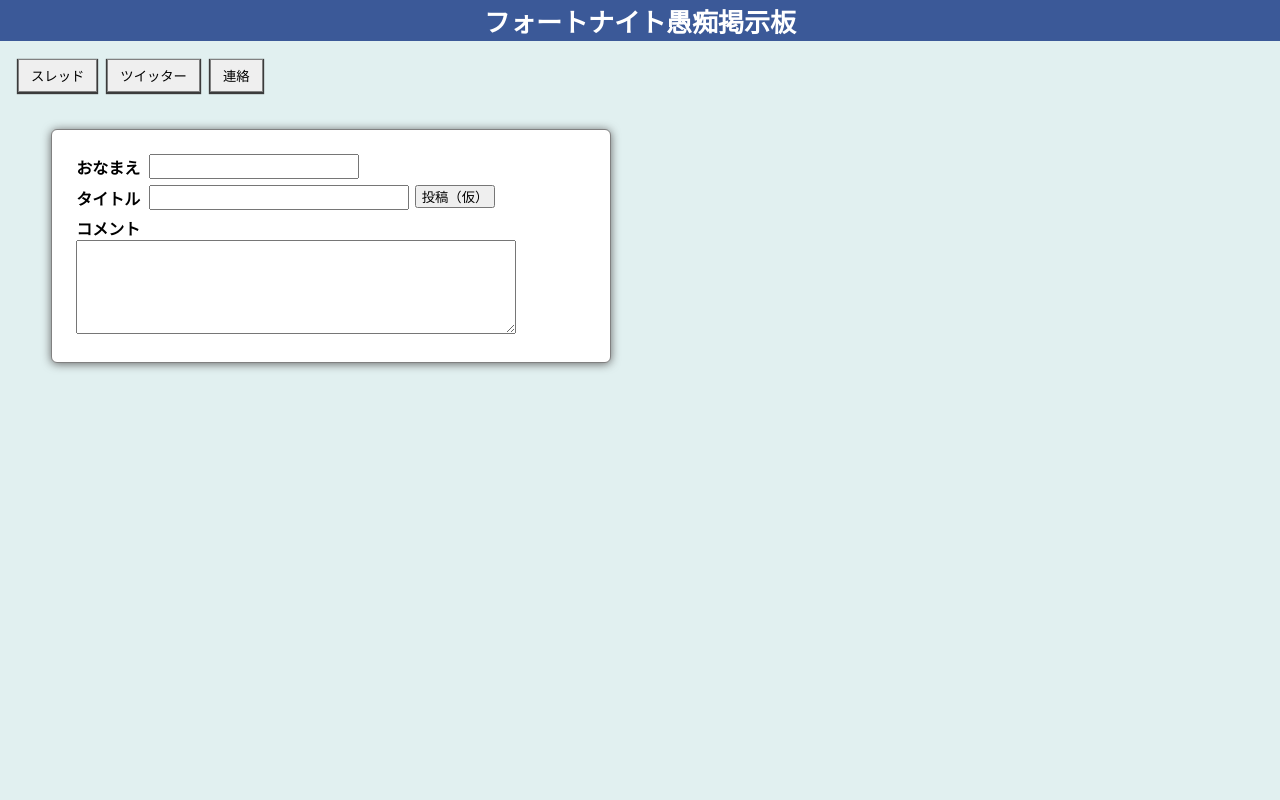
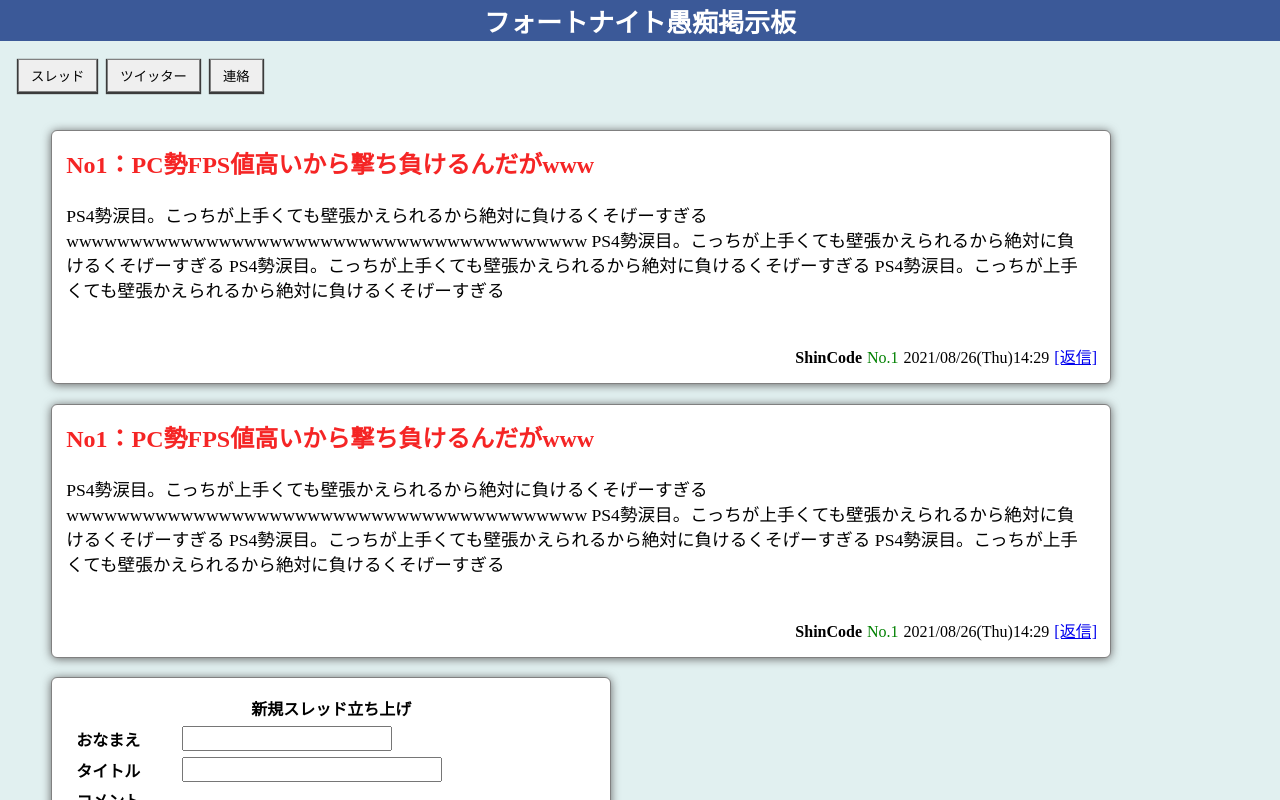
Before and after one commit to Shin-sibainu/bulletin-board-fortnite, a React (Create React App) app: page / in a window 1280 px wide. Shown: the top 800 px of the page. Built offline with nearby package versions, Linux system fonts and the light colour scheme.

Commit message:
thread position chnage like 2channeru

```diff
--- a/src/components/main/Main.jsx
+++ b/src/components/main/Main.jsx
@@ -1,14 +1,14 @@
 import React from "react";
 import { TopButtons } from "./button/TopButtons";
-import { PostArea } from "./post/PostArea";
-import { ThreadArea } from "./ThreadArea";
+import { NewPostThread } from "./post/NewPostTread";
+import { ThreadArea } from "./thread/ThreadArea";
 
 export const Main = () => {
   return (
     <div>
       <TopButtons />
-      <PostArea />
       <ThreadArea />
+      <NewPostThread />
     </div>
   );
 };
--- a/src/components/main/post/PostArea.jsx
+++ b/src/components/main/post/NewPostTread.jsx
@@ -1,13 +1,14 @@
 import React from "react";
 // import { PostInput } from "./PostInput";
 
-export const PostArea = () => {
+export const NewPostThread = () => {
   return (
     <div>
       {/* <form method="POST"> */}
       <form>
         <div className="postArea">
           <div className="postBox">
+            <span>新規スレッド立ち上げ</span>
             <table className="postTable">
               <tbody>
                 <tr>
@@ -30,12 +31,6 @@
                       maxLength="12"
                       className="titleInput"
                     />
-                    {/*   <input
-                      type="submit"
-                      value="投稿"
-                      className="submitButton"
-                    /> */}
-                    <button className="submitButton">投稿（仮）</button>
                   </td>
                 </tr>
                 <tr>
@@ -43,6 +38,12 @@
                     コメント
                     <br />
                     <textarea name="comment" className="textArea"></textarea>
+                    {/*   <input
+                      type="submit"
+                      value="投稿"
+                      className="submitButton"
+                    /> */}
+                    <button className="submitButton">投稿（仮）</button>
                   </th>
                 </tr>
               </tbody>
--- /dev/null
+++ b/src/components/main/thread/Thread.jsx
@@ -0,0 +1,21 @@
+import React from "react";
+
+export const Thread = () => {
+  return (
+    <div className="thread">
+      <strong>No1：PC勢FPS値高いから撃ち負けるんだがwww</strong>
+      <p className="threadComment">
+        PS4勢涙目。こっちが上手くても壁張かえられるから絶対に負けるくそげーすぎるwwwwwwwwwwwwwwwwwwwwwwwwwwwwwwwwwwwwwwwww
+        PS4勢涙目。こっちが上手くても壁張かえられるから絶対に負けるくそげーすぎる
+        PS4勢涙目。こっちが上手くても壁張かえられるから絶対に負けるくそげーすぎる
+        PS4勢涙目。こっちが上手くても壁張かえられるから絶対に負けるくそげーすぎる
+      </p>
+      <div className="threadInfo">
+        <b>ShinCode</b>
+        <span>No.1</span>
+        2021/08/26(Thu)14:29
+        <a href="#">[返信]</a>
+      </div>
+    </div>
+  );
+};
--- /dev/null
+++ b/src/components/main/thread/ThreadArea.jsx
@@ -0,0 +1,12 @@
+import React from "react";
+import { Thread } from "./Thread";
+
+export const ThreadArea = () => {
+  return (
+    <div className="threadArea">
+      {/* mapでTread数に応じて出力したい。１ページ最大１０レスまで。超えたらページネーション */}
+      <Thread />
+      <Thread />
+    </div>
+  );
+};
--- a/src/style.css
+++ b/src/style.css
@@ -81,6 +81,12 @@
   border: 1px solid #808080;
   background: #fff;
   padding: 18px;
+  text-align: center;
+}
+
+.postBox span {
+  font-weight: 600;
+  padding: 3px;
 }
 
 .postArea {
@@ -122,4 +128,59 @@
     margin-top: 2px;
   }
 }
+
+.threadArea {
+  width: 92%;
+  margin: 1.2em auto;
+}
+
+.thread {
+  margin-top: 20px;
+  width: 90%;
+  background-color: #fff;
+  border-radius: 6px;
+  -webkit-box-shadow: 0px 1px 10px #666;
+          box-shadow: 0px 1px 10px #666;
+  border: 1px solid #808080;
+  background: #fff;
+  padding: 14px;
+}
+
+.thread strong {
+  color: #f52525;
+  font-size: 150%;
+}
+
+.thread p {
+  overflow-wrap: break-word;
+  font-size: 110%;
+  -webkit-margin-before: 0.7em;
+          margin-block-start: 0.7em;
+  -webkit-margin-after: 1.8em;
+          margin-block-end: 1.8em;
+}
+
+.thread span {
+  color: #008000;
+  margin-right: 5px;
+}
+
+.thread a {
+  margin-left: 5px;
+}
+
+.thread b {
+  margin-right: 5px;
+}
+
+.threadComment {
+  padding: 10px 10px 10px 0;
+}
+
+.threadInfo {
+  overflow-wrap: break-word;
+  width: 100%;
+  text-align: right;
+  margin: 1px;
+}
 /*# sourceMappingURL=style.css.map */
--- a/src/style.scss
+++ b/src/style.scss
@@ -2,6 +2,7 @@
     background: #E1F0F0;
 }
 
+//------header--------//
 header {
     text-align: center;
     padding: 2px 6px;
@@ -14,6 +15,7 @@
     font-weight: 600;
 }
 
+//-----topbuttonarea--------//
 .topButtonsArea {
     padding: 18px 18px;
     display: flex;
@@ -75,6 +77,11 @@
     border: 1px solid #808080;
     background: #fff;
     padding: 18px;
+    text-align: center;
+    span {
+        font-weight: 600;
+        padding: 3px;
+    }
 }
 
 .postArea {
@@ -121,4 +128,53 @@
     margin-top: 2px;
 }
 }
-//------postArea---------//
+
+//------threadArea---------//
+.threadArea {
+    width: 92%;
+    margin: 1.2em auto;
+}
+
+
+.thread {
+    margin-top: 20px;
+    width: 90%;
+    background-color: #fff;
+    border-radius: 6px;
+    box-shadow: 0px 1px 10px #666;
+    border: 1px solid #808080;
+    background: #fff;
+    padding: 14px;
+
+    strong {
+        color: #f52525;
+        font-size: 150%;
+    }
+    p{
+        overflow-wrap: break-word;
+        font-size: 110%;
+        margin-block-start: 0.7em;
+        margin-block-end: 1.8em;
+    }
+    span{
+        color: #008000;
+        margin-right: 5px;
+    }
+    a{
+        margin-left: 5px;
+    }
+    b{
+        margin-right: 5px;
+    }
+}
+
+.threadComment {
+    padding: 10px 10px 10px 0;
+}
+
+.threadInfo {
+    overflow-wrap: break-word;
+    width: 100%;
+    text-align: right;
+    margin: 1px;
+}
```
Also changed, not shown: 1 other file (tests, documents, lock files or other folders).
